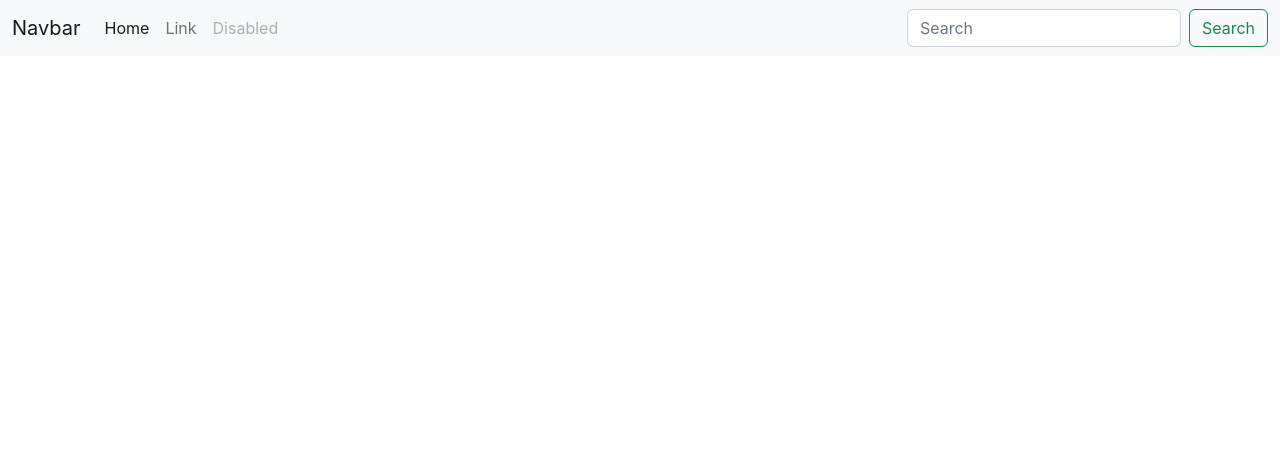
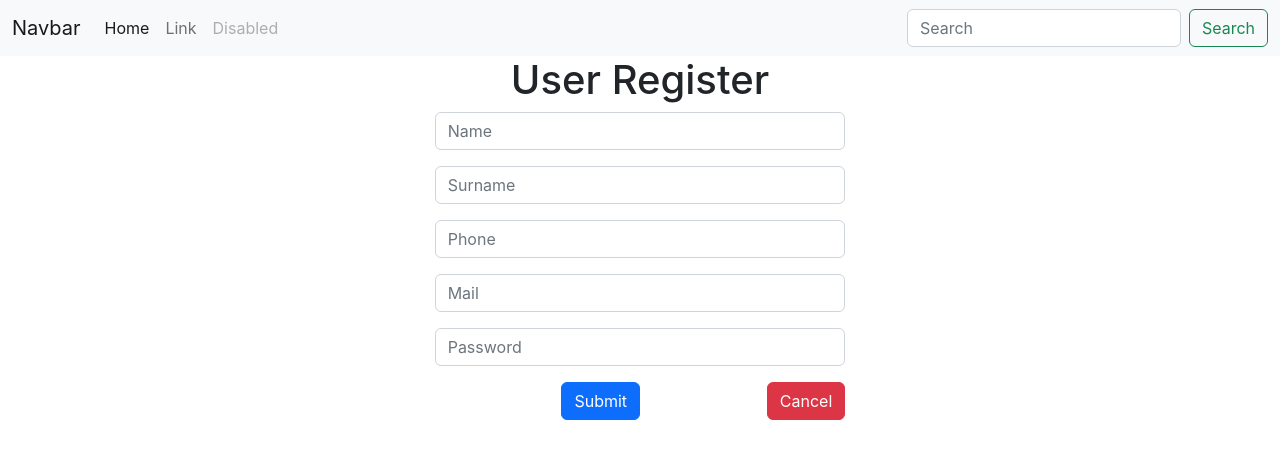
Before and after one commit to Karina-00/Hackathon, a React (Create React App) app: page /register in a window 1280 px wide. Shown: the top 458 px of the page. Built offline with nearby package versions, Linux system fonts and the light colour scheme.

Commit message:
login && register

```diff
--- a/package.json
+++ b/package.json
@@ -15,6 +15,7 @@
     "react-dom": "^18.2.0",
     "react-router-dom": "^6.4.3",
     "react-scripts": "5.0.1",
+    "react-toastify": "^9.1.1",
     "sass": "^1.56.0",
     "typescript": "^4.8.4",
     "web-vitals": "^2.1.4"
--- a/src/App.tsx
+++ b/src/App.tsx
@@ -5,8 +5,9 @@ import { BrowserRouter as Router, Route, Routes } from "react-router-dom";
 import AuthenticationPage from "./components/authentication/AuthenticationPage";
 import ProfilePage from "./components/profile/ProfilePage";
 import ShopPage from "./components/shop/ShopPage";
+import Register from "./components/authentication/Register";
 
-const loggedIn = true;
+const loggedIn = false;
 
 function App() {
   return (
@@ -18,6 +19,7 @@ function App() {
                   <Route path="/" element={loggedIn ? <ProfilePage/> : <AuthenticationPage/>}/>
                   <Route path="/profile" element={loggedIn ? <ProfilePage/> :  <AuthenticationPage/>}/>
                   <Route path="/shop" element={loggedIn ? <ShopPage/> : <AuthenticationPage/>}/>
+                  <Route path="/register" element={!loggedIn && <Register/>}/>
               </Routes>
           </div>
       </Router>
--- a/src/components/authentication/AuthenticationPage.tsx
+++ b/src/components/authentication/AuthenticationPage.tsx
@@ -1,9 +1,11 @@
 import React from "react";
+import Login from "./Login";
 
 
 const AuthenticationPage = () => {
     return (
-        <div>AuthenticationPage</div>
+
+        <Login/>
     )
 
 }
--- a/src/components/authentication/Login.tsx
+++ b/src/components/authentication/Login.tsx
@@ -1,9 +1,42 @@
-import React from "react";
+import React, { useEffect, useRef, useState } from 'react';
+import { toast, ToastContainer } from "react-toastify";
+import { Navigate, NavLink } from "react-router-dom";
+
 
 
 const Login = () => {
+    const refEmail = useRef<HTMLInputElement>(null);
+    const refPassword = useRef<HTMLInputElement>(null);
+
+    const [email, setEmail] = useState("");
+    const [password, setPassword] = useState("");
+
     return (
-        <div>Login</div>
+        <>
+            <ToastContainer/>
+            <div className='row'>
+                <div className='col-sm-4'></div>
+                <div className='col-sm-4'>
+                    <h1>User Login</h1>
+                    <form onSubmit={(e) => console.log('jk') }>
+                        <div className="mb-3">
+                            <label htmlFor="exampleInputEmail1" className="form-label">Email Address</label>
+                            <input ref={refEmail} onChange={(e) => setEmail(e.target.value)} type="email" className="form-control" id="exampleInputEmail1"  />
+                        </div>
+                        <div className="mb-3">
+                            <label htmlFor="exampleInputPassword1" className="form-label">Password</label>
+                            <input ref={refPassword} onChange={(e) => setPassword(e.target.value)} type="password" className="form-control" id="exampleInputPassword1"  />
+                        </div>
+
+                        <button type="submit" className="btn btn-primary">Login</button>
+                        <NavLink to="/register" className="btn btn-success" style={{ float:'right' }}>Register</NavLink>
+
+                    </form>
+                </div>
+                <div className='col-sm-4'></div>
+            </div>
+
+        </>
     )
 
 }
--- a/src/components/authentication/Register.tsx
+++ b/src/components/authentication/Register.tsx
@@ -1,11 +1,69 @@
-import React from "react";
+import React, { useState } from "react";
+import { toast, ToastContainer } from "react-toastify";
+import { Navigate, NavLink } from "react-router-dom";
+
+const Register = () => {
+    const [isRedirect, setIsRedirect] = useState(false);
+
+    const [userName, setUserName] = useState("");
+    const [userSurname, setUserSurname] = useState("");
+    const [userPhone, setUserPhone] = useState("");
+    const [userMail, setUserMail] = useState("");
+    const [userPass, setUserPass] = useState("");
 
 
-const Register = () => {
     return (
-        <div>Register</div>
-    )
-
+        <>
+            {isRedirect && <Navigate to="/"/>}
+            <ToastContainer />
+            <div className="row">
+                <div className="col-sm-4"></div>
+                <div className="col-sm-4">
+                    <h1>User Register</h1>
+                    <form onSubmit={(e) => console.log(userName)}>
+                        <div className="mb-3">
+                            <input
+                                onChange={(e) => setUserName(e.target.value)}
+                                className="form-control"
+                                placeholder="Name"
+                            />
+                        </div>
+                        <div className="mb-3">
+                            <input
+                                onChange={(e) => setUserSurname(e.target.value)}
+                                className="form-control"
+                                placeholder="Surname"
+                            />
+                        </div>
+                        <div className="mb-3">
+                            <input  type="text" pattern="\d*" maxLength={4}
+                                    onChange={(e) => setUserPhone(e.target.value)}
+                                    className="form-control"
+                                    placeholder="Phone"
+                            />
+                        </div>
+                        <div className="mb-3">
+                            <input
+                                onChange={(e) => setUserMail(e.target.value)}
+                                className="form-control"
+                                placeholder="Mail"
+                            />
+                        </div>
+                        <div className="mb-3">
+                            <input type='password'
+                                   onChange={(e) => setUserPass(e.target.value)}
+                                   className="form-control"
+                                   placeholder="Password"
+                            />
+                        </div>
+                        <button className="btn btn-primary">Submit</button>
+                        <NavLink to="/" className="btn btn-danger" style={{ float:'right' }}>Cancel</NavLink>
+                    </form>
+                </div>
+                <div className="col-sm-4"></div>
+            </div>
+        </>
+    );
 }
 
 export default Register;
```
